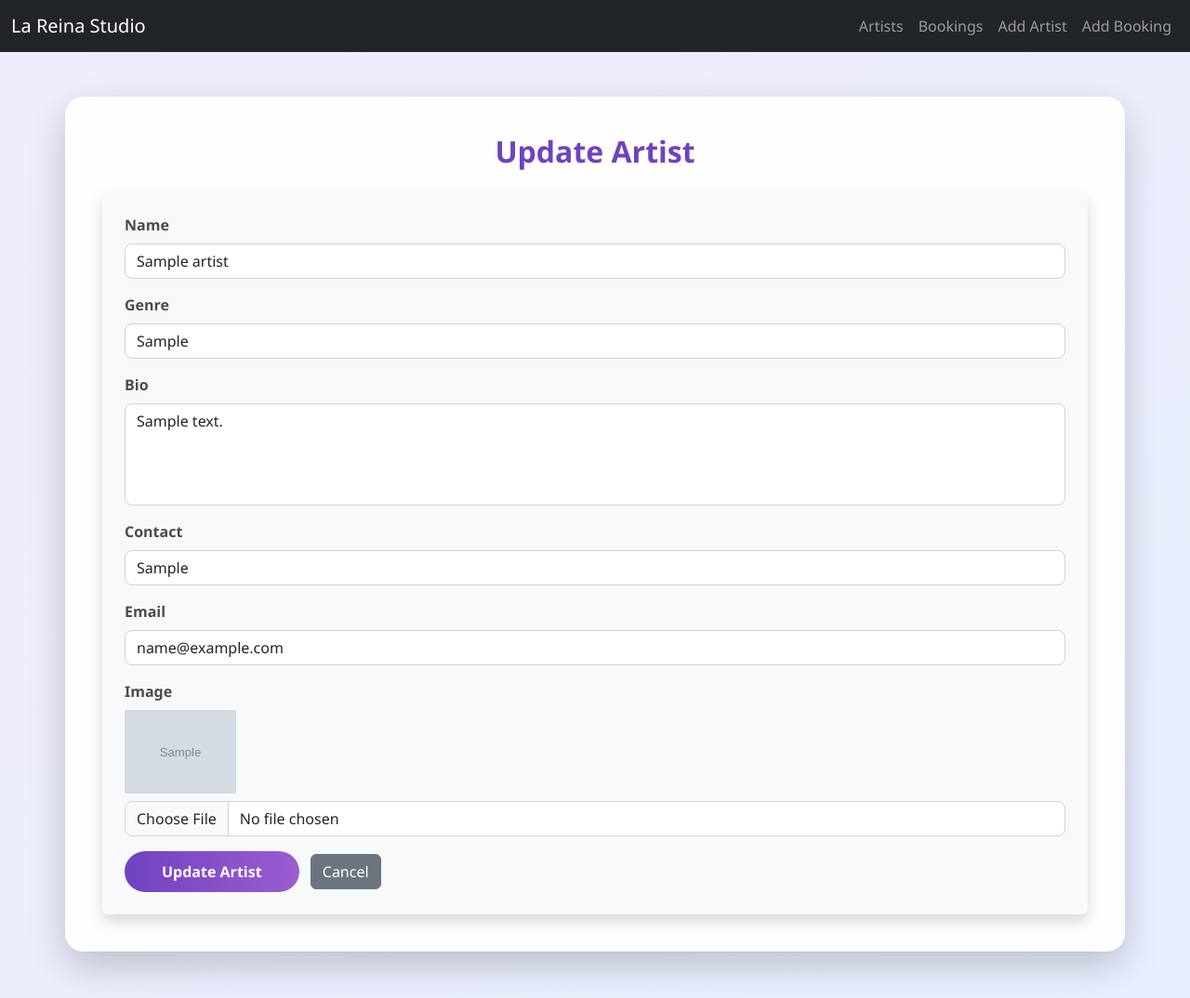
After one commit to unaizrahma1/La-Reina-Recording-and-video-Studio, a Django app: page /artists/update/1/ in a window 1280 px wide. The commit adds this page. Shown: the whole page at 93% size. Run offline with Django 5.2, Linux system fonts and the light colour scheme; tables that the repository leaves empty hold one stand-in row (values such as "Sample post"); grey boxes marked "Sample" are stand-in pictures.

Commit message:
Artist update and delete added

```diff
--- a/la_reina_project/studio_app/urls.py
+++ b/la_reina_project/studio_app/urls.py
@@ -5,4 +5,6 @@ urlpatterns = [
     path('', views.index, name='index'),
     path('artists/add/', views.add_artist, name='add_artist'),
     path('artists/', views.artist_list, name='artist_list'),
+    path('artists/update/<int:id>/', views.update_artist, name='update_artist'),
+    path('artists/delete/<int:id>/', views.delete_artist, name='delete_artist'),
 ]
--- a/la_reina_project/studio_app/views.py
+++ b/la_reina_project/studio_app/views.py
@@ -1,4 +1,5 @@
-from django.shortcuts import render, redirect
+from django.shortcuts import render,  get_object_or_404, redirect
+from django.contrib import messages
 from .models import Artist
 
 def index(request):
@@ -29,3 +30,30 @@ def add_artist(request):
 def artist_list(request):
     artists = Artist.objects.all()
     return render(request, 'artist_list.html', {'artists': artists})
+
+# Update artist
+def update_artist(request, id):
+    artist = get_object_or_404(Artist, id=id)
+
+    if request.method == 'POST':
+        artist.name = request.POST.get('name')
+        artist.genre = request.POST.get('genre')
+        artist.bio = request.POST.get('bio')
+        artist.contact = request.POST.get('contact')
+        artist.email = request.POST.get('email')
+
+        if 'image' in request.FILES:
+            artist.image = request.FILES['image']
+
+        artist.save()
+        messages.success(request, 'Artist updated successfully!')
+        return redirect('artist_list')
+
+    return render(request, 'update_artist.html', {'artist': artist})
+
+# Delete artist
+def delete_artist(request, id):
+    artist = get_object_or_404(Artist, id=id)
+    artist.delete()
+    messages.success(request, 'Artist deleted successfully!')
+    return redirect('artist_list')
--- /dev/null
+++ b/la_reina_project/templates/update_artist.html
@@ -0,0 +1,84 @@
+{% load static %}
+<!DOCTYPE html>
+<html lang="en">
+<head>
+    <meta charset="UTF-8">
+    <title>Update Artist - La Reina Studio</title>
+    <meta name="viewport" content="width=device-width, initial-scale=1">
+    <!-- Bootstrap CSS -->
+    <link href="https://cdn.jsdelivr.net/npm/bootstrap@5.3.0/dist/css/bootstrap.min.css" rel="stylesheet">
+    <link rel="stylesheet" href="{% static 'css/style.css' %}">
+</head>
+<body class="index-page">
+
+<!-- Navbar (same as other pages) -->
+<nav class="navbar navbar-expand-lg navbar-dark bg-dark">
+  <div class="container-fluid">
+    <a class="navbar-brand" href="{% url 'index' %}">La Reina Studio</a>
+    <button class="navbar-toggler" type="button" data-bs-toggle="collapse"
+            data-bs-target="#navbarNav" aria-controls="navbarNav" aria-expanded="false"
+            aria-label="Toggle navigation">
+      <span class="navbar-toggler-icon"></span>
+    </button>
+
+    <div class="collapse navbar-collapse" id="navbarNav">
+      <ul class="navbar-nav ms-auto">
+        <li class="nav-item">
+          <a class="nav-link" href="{% url 'artist_list' %}">Artists</a>
+        </li>
+        <li class="nav-item">
+          <a class="nav-link" href="">Bookings</a>
+        </li>
+        <li class="nav-item">
+          <a class="nav-link" href="{% url 'add_artist' %}">Add Artist</a>
+        </li>
+        <li class="nav-item">
+          <a class="nav-link" href="">Add Booking</a>
+        </li>
+      </ul>
+    </div>
+  </div>
+</nav>
+
+<!-- Update Artist Form -->
+<div class="container mt-5">
+    <h2 class="text-center mb-4">Update Artist</h2>
+    <form method="POST" enctype="multipart/form-data" class="shadow p-4 rounded bg-light">
+        {% csrf_token %}
+        <div class="mb-3">
+            <label class="form-label">Name</label>
+            <input type="text" name="name" value="{{ artist.name }}" class="form-control" required>
+        </div>
+        <div class="mb-3">
+            <label class="form-label">Genre</label>
+            <input type="text" name="genre" value="{{ artist.genre }}" class="form-control" required>
+        </div>
+        <div class="mb-3">
+            <label class="form-label">Bio</label>
+            <textarea name="bio" class="form-control" rows="4" required>{{ artist.bio }}</textarea>
+        </div>
+        <div class="mb-3">
+            <label class="form-label">Contact</label>
+            <input type="text" name="contact" value="{{ artist.contact }}" class="form-control" required>
+        </div>
+        <div class="mb-3">
+            <label class="form-label">Email</label>
+            <input type="email" name="email" value="{{ artist.email }}" class="form-control" required>
+        </div>
+        <div class="mb-3">
+            <label class="form-label">Image</label><br>
+            {% if artist.image %}
+                <img src="{{ artist.image.url }}" alt="Current Image" width="120" class="mb-2"><br>
+            {% endif %}
+            <input type="file" name="image" class="form-control">
+        </div>
+        <button type="submit" class="btn btn-primary">Update Artist</button>
+        <a href="{% url 'artist_list' %}" class="btn btn-secondary ms-2">Cancel</a>
+    </form>
+</div>
+
+<!-- Bootstrap JS -->
+<script src="https://cdn.jsdelivr.net/npm/bootstrap@5.3.0/dist/js/bootstrap.bundle.min.js"></script>
+
+</body>
+</html>
```
Also changed, not shown: la_reina_project/templates/artist_list.html (+18 -1 lines), la_reina_project/media/artist_images/artist_F9lrWkX.jpg (added).
